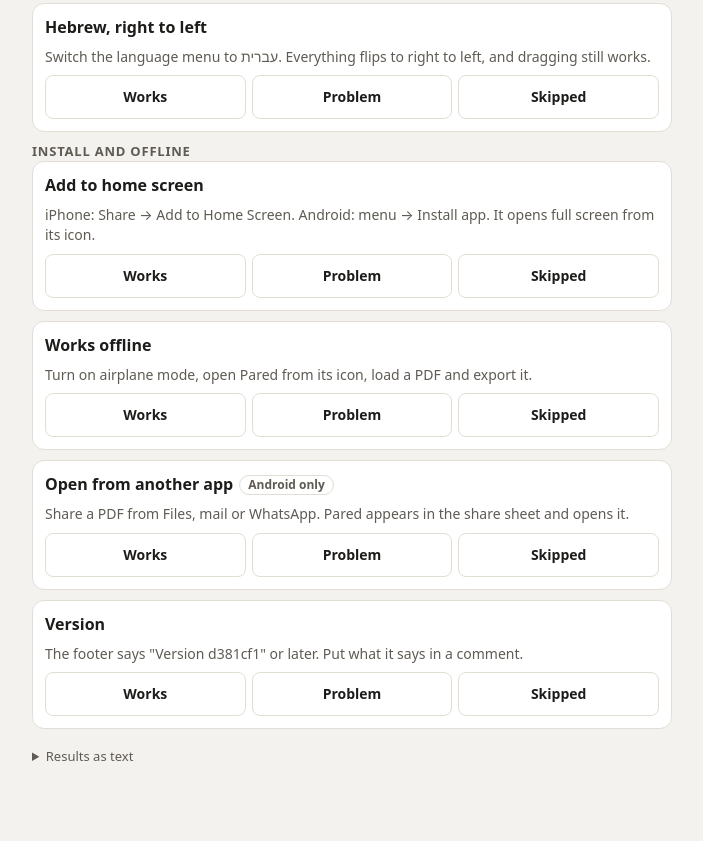
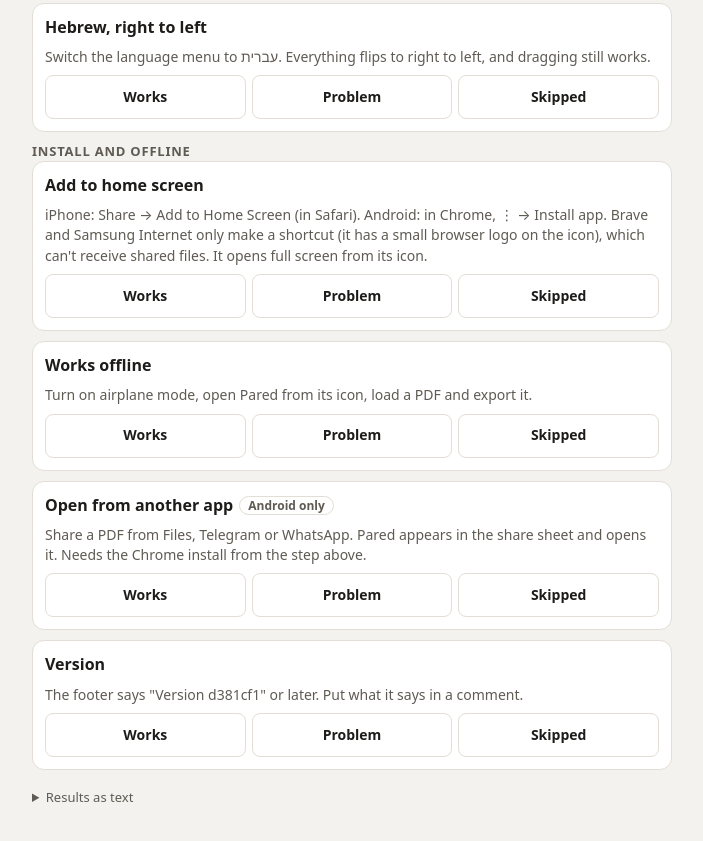
Before and after one commit to paredpdf/paredpdf.github.io, a website: page docs/phone-checklist.html in a window 1280 px wide. Shown: the part 3163-4004 px from the top of the page, without its empty margins (288-991 px from the left). Drawn offline with Linux system fonts and the light colour scheme.

Commit message:
Checklist: install from Chrome on Android to receive shared files
The Galaxy S10 check showed that Brave (like Samsung Internet) adds Pared
as a plain home-screen shortcut, marked with the browser's logo, and
Android doesn't offer shortcuts in the share sheet. Installed from
Chrome, sharing from Telegram and the Files app worked. The install and
share steps now say so.

```diff
--- a/docs/phone-checklist.html
+++ b/docs/phone-checklist.html
@@ -120,9 +120,9 @@ const SECTIONS = [
     ['rtl', 'Hebrew, right to left', 'Switch the language menu to עברית. Everything flips to right to left, and dragging still works.'],
   ]],
   ['Install and offline', [
-    ['install', 'Add to home screen', 'iPhone: Share → Add to Home Screen. Android: menu → Install app. It opens full screen from its icon.'],
+    ['install', 'Add to home screen', 'iPhone: Share → Add to Home Screen (in Safari). Android: in Chrome, ⋮ → Install app. Brave and Samsung Internet only make a shortcut (it has a small browser logo on the icon), which can\'t receive shared files. It opens full screen from its icon.'],
     ['offline', 'Works offline', 'Turn on airplane mode, open Pared from its icon, load a PDF and export it.'],
-    ['share', 'Open from another app', 'Share a PDF from Files, mail or WhatsApp. Pared appears in the share sheet and opens it.', 'Android'],
+    ['share', 'Open from another app', 'Share a PDF from Files, Telegram or WhatsApp. Pared appears in the share sheet and opens it. Needs the Chrome install from the step above.', 'Android'],
     ['version', 'Version', 'The footer says "Version d381cf1" or later. Put what it says in a comment.'],
   ]],
 ];
```
